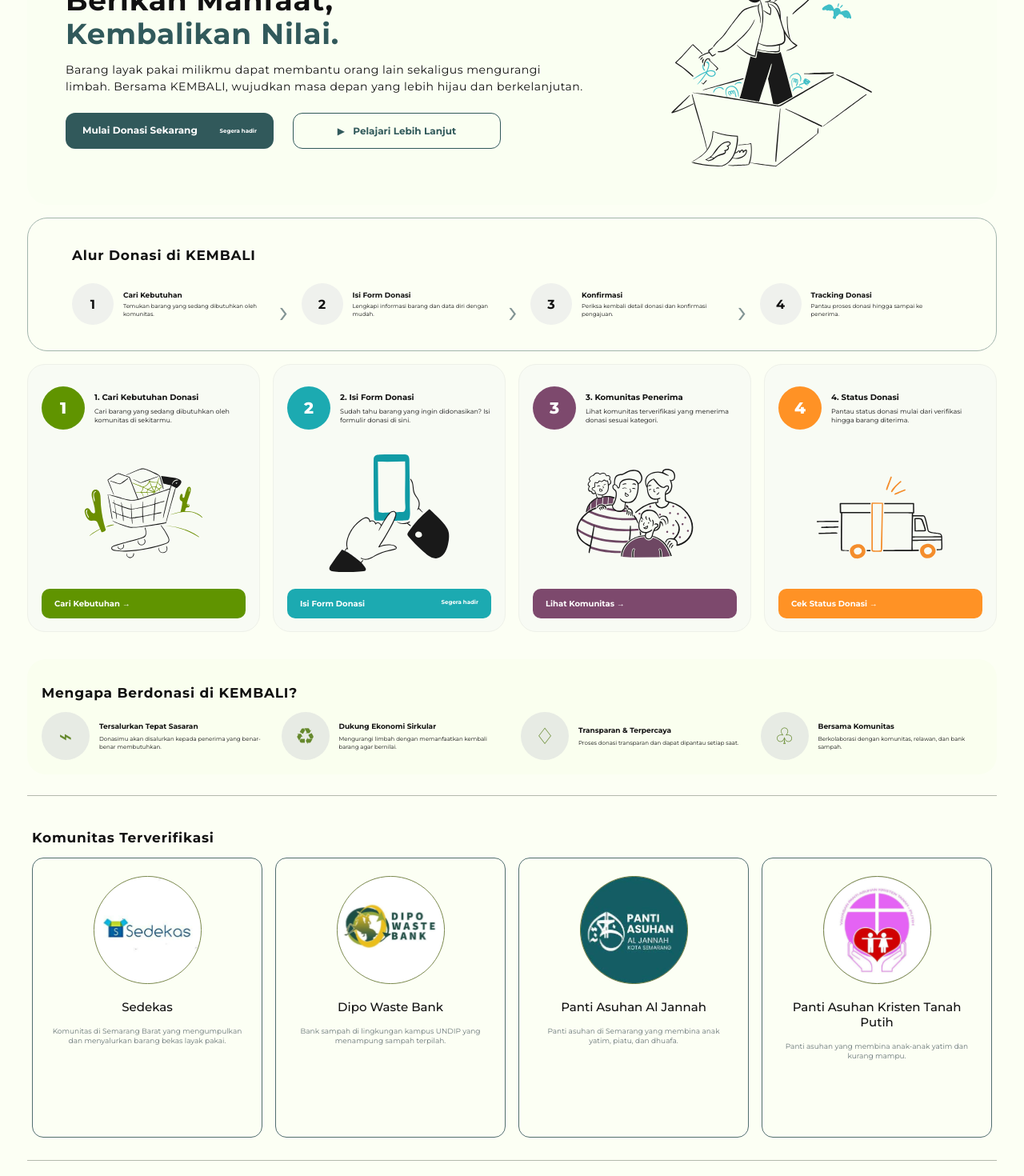
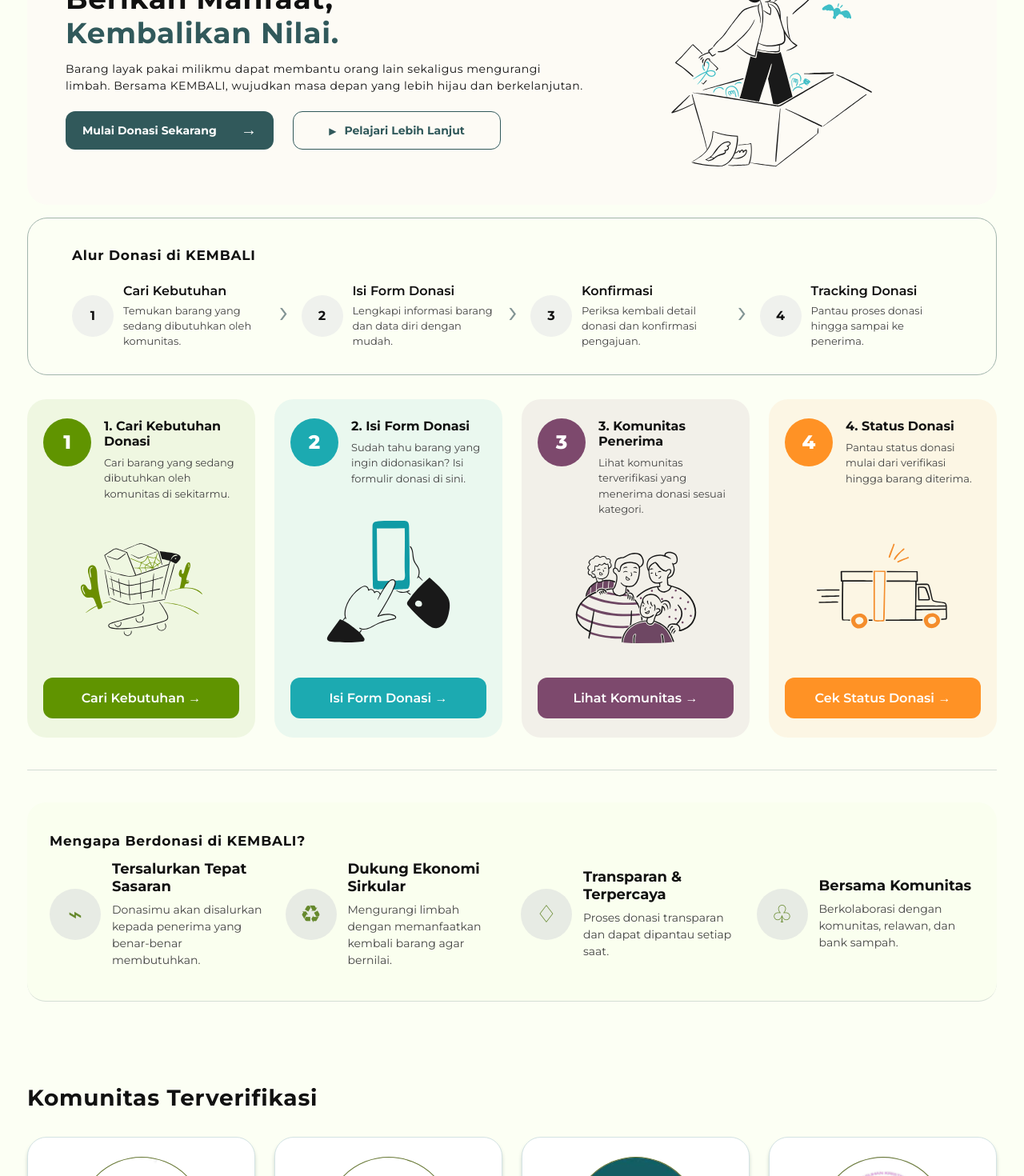
Before and after one commit to ozzie5555/ngoding-sama-wisnu-dan-3anomali, a React (Vite) app: page /donasi in a window 1280 px wide. Shown: the part 240-1710 px from the top of the page at 80% size. Built offline with nearby package versions, Linux system fonts and the light colour scheme.

Commit message:
ya begitu pokoknya

```diff
--- a/src/pages/Donation.css
+++ b/src/pages/Donation.css
@@ -2,16 +2,17 @@
 .donation-page em { color: #31595b; font-style: normal; }
 .donation-page section { max-width: 1368px; margin-inline: auto; }
 
-.donation-hero { min-height: 390px; display: grid; grid-template-columns: 1.2fr .8fr; align-items: center; padding: 36px 48px; border-radius: 26px; background: #fafff2; }
+.donation-hero { min-height: 390px; display: grid; grid-template-columns: 1.2fr .8fr; align-items: center; padding: 36px 48px; border-radius: 26px; background: #fdfbf5; }
 .donation-hero h1 { margin: 0 0 13px; font-size: 36px; line-height: 1.18; letter-spacing: .8px; }
 .donation-hero p { max-width: 650px; font-size: 14px; line-height: 1.48; letter-spacing: .5px; }
 .donation-hero img { width: 100%; height: 310px; object-fit: contain; }
 .donation-actions { display: flex; gap: 24px; margin-top: 22px; }
-.donation-actions button, .donation-actions a { min-width: 260px; padding: 14px 21px; border: 1px solid #31595b; border-radius: 12px; text-align: center; text-decoration: none; font-size: 12px; font-weight: 700; }
-.donation-actions button { display: flex; justify-content: space-between; border: 0; background: #31595b; color: #fff; }
+.donation-actions button, .donation-actions a { min-width: 260px; padding: 14px 21px; border: 1px solid #31595b; border-radius: 12px; text-align: center; text-decoration: none; font-size: 14px; font-weight: 700; cursor: pointer; }
+.donation-actions button { display: flex; justify-content: space-between; align-items: center; border: 0; background: #31595b; color: #fff; }
 .donation-actions button:disabled { opacity: 1; }
-.donation-actions button span { align-self: center; font-size: 7px; }
-.donation-actions a { color: #31595b; }
+.donation-actions button span { font-size: 20px; line-height: 1; margin-top: -3px; }
+.donation-actions a { display: flex; justify-content: center; align-items: center; gap: 10px; color: #31595b; background: transparent; }
+.donation-actions a .play-icon { font-size: 12px; }
 
 .donation-flow { margin-top: 16px !important; padding: 22px 55px 32px; border: 1px solid #a2b5ad; border-radius: 25px; }
 .donation-flow h2, .verified > h2, .why > h2 { font-size: 17px; letter-spacing: .8px; }
@@ -19,39 +20,46 @@
 .flow-row article { position: relative; display: flex; gap: 12px; align-items: center; }
 .flow-row article:not(:last-child)::after { position: absolute; top: 15px; right: -30px; color: #829494; content: '›'; font-size: 40px; line-height: 1; }
 .flow-row b { flex: 0 0 52px; height: 52px; display: grid; place-items: center; border-radius: 50%; background: #eff1ed; font-size: 16px; }
-.flow-row h3 { margin: 0 0 4px; font-size: 9px; }
-.flow-row p { margin: 0; font-size: 7px; line-height: 1.35; }
+.flow-row h3 { margin: 0 0 6px; font-size: 16px; font-weight: 600; }
+.flow-row p { margin: 0; font-size: 13px; line-height: 1.45; color: #444; }
 
-.donation-options { display: grid; grid-template-columns: repeat(4, 1fr); gap: 16px; margin-top: 16px !important; }
-.donation-options article { min-height: 335px; display: grid; grid-template-rows: auto 1fr auto; padding: 18px 17px 16px; overflow: hidden; border: 1px solid #eef1e9; border-radius: 22px; background: #f8fbf4; }
-.donation-options header { display: grid; grid-template-columns: 54px 1fr; gap: 12px; align-items: center; min-height: 72px; }
-.option-icon { width: 54px; height: 54px; display: grid; place-items: center; border-radius: 50%; background: #609400; color: #fff; font-size: 20px; font-weight: 800; }
+.donation-options { display: grid; grid-template-columns: repeat(4, 1fr); gap: 24px; margin-top: 30px !important; padding-bottom: 40px; border-bottom: 1px solid #d4ddd5; }
+.donation-options article { min-height: 400px; display: grid; grid-template-rows: auto 1fr auto; padding: 24px 20px; border: 0; border-radius: 24px; }
+.donation-options article:nth-child(1) { background: rgba(96, 148, 0, 0.08); }
+.donation-options article:nth-child(2) { background: rgba(28, 170, 177, 0.08); }
+.donation-options article:nth-child(3) { background: rgba(125, 73, 109, 0.08); }
+.donation-options article:nth-child(4) { background: rgba(255, 146, 37, 0.08); }
+.donation-options header { display: grid; grid-template-columns: 60px 1fr; gap: 16px; align-items: start; }
+.option-icon { width: 60px; height: 60px; display: grid; place-items: center; border-radius: 50%; background: #609400; color: #fff; font-size: 24px; font-weight: 800; }
 .option-icon.c1 { background: #1caab1; }
 .option-icon.c2 { background: #7d496d; }
 .option-icon.c3 { background: #ff9225; }
-.donation-options h3 { margin: 0 0 6px; font-size: 10px; }
-.donation-options p { margin: 0; font-size: 8px; line-height: 1.35; }
-.donation-options > article > img { width: 100%; height: 155px; object-fit: contain; align-self: center; }
-.donation-options a, .donation-options button { display: flex; justify-content: space-between; padding: 12px 16px; border: 0; border-radius: 10px; background: #609400; color: #fff; text-decoration: none; font-size: 10px; font-weight: 700; }
-.donation-options article:nth-child(2) button { background: #1caab1; }
+.donation-options h3 { margin: 0 0 8px; font-size: 16px; font-weight: 700; color: #111; }
+.donation-options p { margin: 0; font-size: 13px; line-height: 1.5; color: #444; }
+.donation-options > article > img { width: 100%; height: 160px; object-fit: contain; align-self: center; margin-block: 20px; }
+.donation-options a { display: flex; justify-content: center; align-items: center; gap: 8px; padding: 16px 20px; border: 0; border-radius: 12px; background: #609400; color: #fff; text-decoration: none; font-size: 16px; font-weight: 600; cursor: pointer; }
+.donation-options article:nth-child(2) a { background: #1caab1; }
 .donation-options article:nth-child(3) a { background: #7d496d; }
 .donation-options article:nth-child(4) a { background: #ff9225; }
-.donation-options button:disabled { opacity: 1; }
-.donation-options button span { font-size: 7px; }
 
-.why { margin-top: 34px !important; padding: 18px; border-radius: 23px; background: #faffef; }
+.why { margin-top: 40px !important; padding: 24px 28px 40px; border-radius: 23px; background: #faffef; border-bottom: 1px solid #d4ddd5; }
 .why > div { display: grid; grid-template-columns: repeat(4, 1fr); gap: 22px; }
-.why article { display: flex; gap: 12px; align-items: center; }
-.why article > b { flex: 0 0 60px; height: 60px; display: grid; place-items: center; border-radius: 50%; background: #e7ebe4; color: #66892d; font-size: 28px; }
-.why h3 { margin: 0 0 6px; font-size: 9px; }
-.why p { margin: 0; font-size: 7px; line-height: 1.35; }
+.why article { display: flex; gap: 14px; align-items: center; }
+.why article > b { flex: 0 0 64px; height: 64px; display: grid; place-items: center; border-radius: 50%; background: #e7ebe4; color: #66892d; font-size: 30px; }
+.why h3 { margin: 0 0 8px; font-size: 18px; font-weight: 700; }
+.why p { margin: 0; font-size: 14px; line-height: 1.5; color: #444; }
 
-.verified { margin-top: 26px !important; padding: 28px 6px; border-top: 1px solid #b4b9ad; border-bottom: 1px solid #b4b9ad; }
-.verified-grid { display: grid; grid-template-columns: repeat(4, 1fr); gap: 16px; }
-.verified-grid article { min-height: 350px; padding: 22px; border: 1px solid #526e70; border-radius: 14px; text-align: center; }
-.verified-grid img { width: 135px; height: 135px; object-fit: contain; }
-.verified-grid h3 { font-size: 15px; font-weight: 500; }
-.verified-grid p { color: #687577; font-size: 9px; line-height: 1.42; }
+.verified { margin-top: 40px !important; padding: 40px 0; }
+.verified > h2 { font-size: 28px; letter-spacing: .8px; margin-bottom: 32px; }
+.verified-grid { display: grid; grid-template-columns: repeat(4, 1fr); gap: 24px; }
+.verified-grid article { min-height: 480px; padding: 24px; border: 1.5px solid #d4e3e4; border-radius: 24px; background: #fff; box-shadow: 0 4px 4px rgba(55, 86, 87, 0.25); text-align: center; display: flex; flex-direction: column; align-items: center; justify-content: flex-start; }
+.verified-grid article img { width: 160px; height: 160px; object-fit: contain; margin-bottom: 15px; flex-shrink: 0; }
+.verified-grid article h3 { color: #050505; font-size: 21px; line-height: 1.2; margin-bottom: 12px; font-weight: 500; }
+.verified-grid article p { max-width: 264px; color: #526f71; font-size: 14px; line-height: 1.3; margin: 0 auto; font-weight: 500; }
+.verified-meta { width: 100%; margin-top: auto; color: #344e50; font-size: 11px; line-height: 1.25; font-weight: 500; }
+.verified-meta address { max-width: 264px; margin: 0 auto 10px; font-style: normal; }
+.verified-meta span { display: inline-flex; align-items: center; gap: 5px; color: #111; }
+.verified-meta span::before { width: 7px; height: 7px; border: 1px solid currentColor; border-radius: 2px; box-shadow: inset 0 0 0 2px #fff; background: currentColor; content: ''; }
 
 .donation-impact { display: grid; grid-template-columns: 1.1fr 2fr .75fr; gap: 24px; align-items: center; margin-top: 32px !important; padding: 40px 30px 0; border-radius: 36px 36px 0 0; background: #002b3a; color: #fff; }
 .donation-impact h2 { font-size: 18px; }
--- a/src/pages/Donation.jsx
+++ b/src/pages/Donation.jsx
@@ -1,14 +1,21 @@
 import Footer from '../components/Footer'
 import './Donation.css'
 const flow=[['abandoned-cart.svg','Cari Kebutuhan Donasi','Cari barang yang sedang dibutuhkan oleh komunitas di sekitarmu.','Cari Kebutuhan'],['fingers-id.svg','Isi Form Donasi','Sudah tahu barang yang ingin didonasikan? Isi formulir donasi di sini.','Isi Form Donasi'],['families.svg','Komunitas Penerima','Lihat komunitas terverifikasi yang menerima donasi sesuai kategori.','Lihat Komunitas'],['free-shipping.svg','Status Donasi','Pantau status donasi mulai dari verifikasi hingga barang diterima.','Cek Status Donasi']]
-const partners=[['sedekas semarang barat 1.svg','Sedekas','Komunitas di Semarang Barat yang mengumpulkan dan menyalurkan barang bekas layak pakai.'],['dipo waste bank 1.svg','Dipo Waste Bank','Bank sampah di lingkungan kampus UNDIP yang menampung sampah terpilah.'],['Panji AL JANNAH 1.svg','Panti Asuhan Al Jannah','Panti asuhan di Semarang yang membina anak yatim, piatu, dan dhuafa.'],['Panti asuhan kristen tanah putih 1.svg','Panti Asuhan Kristen Tanah Putih','Panti asuhan yang membina anak-anak yatim dan kurang mampu.']]
+const partners=[
+  ['sedekas semarang barat 1.svg','Sedekas','Komunitas di Semarang Barat yang mengumpulkan dan menyalurkan barang bekas layak pakai untuk membantu yang membutuhkan.','Jl. Simongan No. 69, Ngemplak Simongan, Semarang Barat, Kota Semarang, 50148','@sedekas'],
+  ['dipo waste bank 1.svg','Dipo Waste Bank','Bank sampah di lingkungan kampus UNDIP yang menampung sampah terpilah untuk dikelola menjadi tabungan nasabah.','Tempat Pengelolaan Sampah Terpadu (TPST) UNDIP, Universitas Diponegoro, Tembalang, Semarang','@dipowastebank'],
+  ['Panji AL JANNAH 1.svg','Panti Asuhan Al Jannah','Panti Asuhan Al Jannah adalah panti asuhan di Semarang yang membina anak yatim, piatu, dan dhuafa melalui pendidikan serta pembinaan tahfidz Al-Qur’an.','Jl. Tapak No. 53, Tugurejo, Tugu, Kota Semarang, Jawa Tengah','@pantialjannah'],
+  ['Panti asuhan kristen tanah putih 1.svg','Panti Asuhan Kristen Tanah Putih','Panti asuhan yang membina anak-anak yatim dan kurang mampu lewat pendidikan, ibadah, dan kegiatan sosial.','Jl. Dr. Wahidin No. 14, Jomblang, Kec. Candisari, Kota Semarang, Jawa Tengah 50256, Indonesia','@pantiasuhankristentanahputih']
+]
 const stats=[['12.400+','Barang Tersirkulasi'],['2.000 kg','Sampah Dikurangi'],['4.680 kg','CO2 Dihemat'],['1.500+','Pengguna Aktif']]
+
+
 export default function Donation(){return <main className="donation-page">
-  <section className="donation-hero"><div><h1>Donasikan Barang,<br/>Berikan Manfaat,<br/><em>Kembalikan Nilai.</em></h1><p>Barang layak pakai milikmu dapat membantu orang lain sekaligus mengurangi limbah. Bersama KEMBALI, wujudkan masa depan yang lebih hijau dan berkelanjutan.</p><div className="donation-actions"><button disabled title="Form donasi belum tersedia">Mulai Donasi Sekarang <span>Segera hadir</span></button><a href="#alur">▶ &nbsp; Pelajari Lebih Lanjut</a></div></div><img src="/design-thinking.svg" alt="Ilustrasi berbagi ide dan barang" /></section>
+  <section className="donation-hero"><div><h1>Donasikan Barang,<br/>Berikan Manfaat,<br/><em>Kembalikan Nilai.</em></h1><p>Barang layak pakai milikmu dapat membantu orang lain sekaligus mengurangi limbah. Bersama KEMBALI, wujudkan masa depan yang lebih hijau dan berkelanjutan.</p><div className="donation-actions"><button>Mulai Donasi Sekarang <span>&rarr;</span></button><a href="#alur"><span className="play-icon">▶</span> Pelajari Lebih Lanjut</a></div></div><img src="/design-thinking.svg" alt="Ilustrasi berbagi ide dan barang" /></section>
   <section className="donation-flow" id="alur"><h2>Alur Donasi di KEMBALI</h2><div className="flow-row">{[['Cari Kebutuhan','Temukan barang yang sedang dibutuhkan oleh komunitas.'],['Isi Form Donasi','Lengkapi informasi barang dan data diri dengan mudah.'],['Konfirmasi','Periksa kembali detail donasi dan konfirmasi pengajuan.'],['Tracking Donasi','Pantau proses donasi hingga sampai ke penerima.']].map(([t,d],i)=><article key={t}><b>{i+1}</b><div><h3>{t}</h3><p>{d}</p></div></article>)}</div></section>
-  <section className="donation-options">{flow.map(([img,title,desc,action],i)=><article key={title}><header><div className={'option-icon c'+i}>{i+1}</div><div><h3>{i+1}. {title}</h3><p>{desc}</p></div></header><img src={'/'+img} alt="" />{i===1?<button disabled>{action}<span>Segera hadir</span></button>:<a href={i===2?'#verified':'#alur'}>{action} →</a>}</article>)}</section>
+  <section className="donation-options">{flow.map(([img,title,desc,action],i)=><article key={title}><header><div className={'option-icon c'+i}>{i+1}</div><div><h3>{i+1}. {title}</h3><p>{desc}</p></div></header><img src={'/'+img} alt="" /><a href={i===2?'#verified':'#alur'}>{action} &rarr;</a></article>)}</section>
   <section className="why"><h2>Mengapa Berdonasi di KEMBALI?</h2><div>{[['⌁','Tersalurkan Tepat Sasaran','Donasimu akan disalurkan kepada penerima yang benar-benar membutuhkan.'],['♻','Dukung Ekonomi Sirkular','Mengurangi limbah dengan memanfaatkan kembali barang agar bernilai.'],['♢','Transparan & Terpercaya','Proses donasi transparan dan dapat dipantau setiap saat.'],['♧','Bersama Komunitas','Berkolaborasi dengan komunitas, relawan, dan bank sampah.']].map(([icon,t,d])=><article key={t}><b>{icon}</b><div><h3>{t}</h3><p>{d}</p></div></article>)}</div></section>
-  <section className="verified" id="verified"><h2>Komunitas Terverifikasi</h2><div className="verified-grid">{partners.map(([img,name,desc])=><article key={name}><img src={'/'+img} alt="" /><h3>{name}</h3><p>{desc}</p></article>)}</div></section>
+  <section className="verified" id="verified"><h2>Komunitas Terverifikasi</h2><div className="verified-grid">{partners.map(([img,name,desc,address,handle])=><article key={name}><img src={'/'+img} alt="" /><h3>{name}</h3><p>{desc}</p><div className="verified-meta"><address>{address}</address><span>{handle}</span></div></article>)}</div></section>
   <section className="donation-impact"><div><h2>Siap Memberikan Kehidupan<br/>Kedua untuk Barangmu?</h2><p>Salurkan barang layak pakai ke komunitas yang membutuhkan hanya dalam beberapa langkah mudah.</p></div><div>{stats.map(([n,l])=><article key={l}><strong>{n}</strong><span>{l}</span></article>)}</div><img src="/Donation Streamline Bruxelles.svg" alt="" /></section>
   <Footer/>
 </main>}
```
